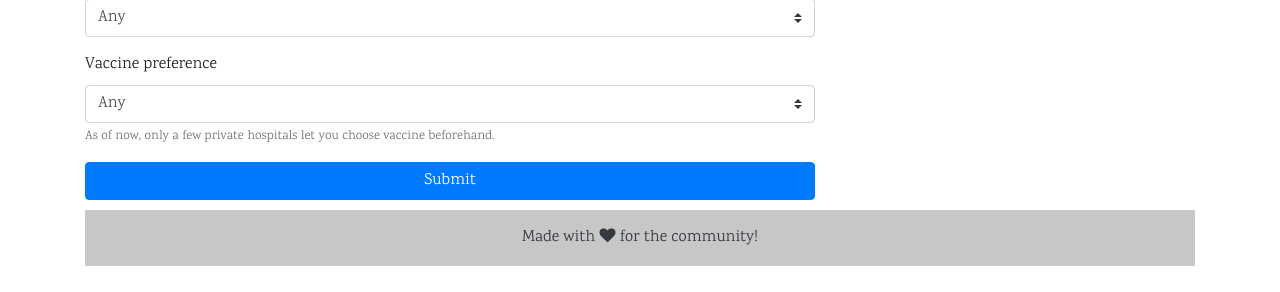
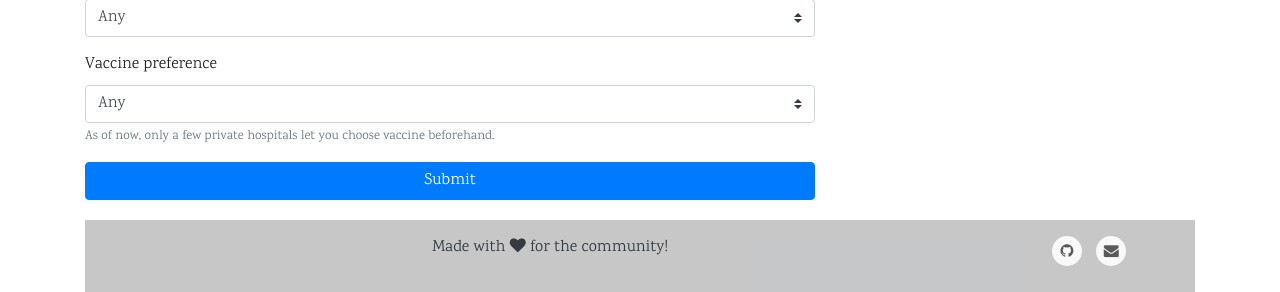
Before and after one commit to return007/bookmycovidshot, a Flask app: page / in a window 1280 px wide. Shown: the part 1288-1580 px from the top of the page. Before the commit the page ends 1554 px from the top, so only its background shows below. Run offline with Flask 2, Linux system fonts and the light colour scheme; some libraries are stand-ins or nearby versions.

Commit message:
More beauty fixes

```diff
--- a/bookmycovidshot/send_email.py
+++ b/bookmycovidshot/send_email.py
@@ -12,7 +12,7 @@ def send_email_update(shot_details, to_email):
     body = (
         '<h3>Hi user,</h3>'
         '<p style="font-size: 14px">We have found the following vaccine available per your preferences. Please refer to the following table:</p>'
-        '<table style="font-size: 14px; border: 1px solid black; border-collapse: collapse; width: 50%;">'
+        '<table style="font-size: 14px; border: 1px solid black; border-collapse: collapse; width: 80%;">'
         '<tr style="border: 1px solid black;">'
         '<th style="border: 1px solid black; padding: 5px;">S. No.</th>'
         '<th style="border: 1px solid black; padding: 5px;">Center Name</th>'
--- a/bookmycovidshot/templates/alert_success.html
+++ b/bookmycovidshot/templates/alert_success.html
@@ -20,7 +20,7 @@
     {% include 'navbar.html' %}
     <div class="row" id="alert-success">
         <div class="col-md-12">
-            <h2>Hi {{username}},</h2>
+            <h2>Hi {{username}},</h2><br>
             <h6>
                 We have taken a note of your preference and will keep you posted when the vaccine next arrives.
                 We wish you and your loved ones a great health. Hope you get vaccinated timely!
@@ -29,6 +29,8 @@
             <br>
             <h6>Your caring buddies,</h6>
             <h6>@BookMyCovidShot</h6>
+            <h6><a href="mailto:bookmycovid19shot@gmail.com">bookmycovid19shot@gmail.com</a></h6>
+            <h6><a href="http://bookmycovidshot.com">http://bookmycovidshot.com</a></h6>
         </div>
     </div>
     {% include 'footer.html' %}
--- a/bookmycovidshot/templates/common_assets.html
+++ b/bookmycovidshot/templates/common_assets.html
@@ -17,8 +17,81 @@
 
 <style>
 footer {
-    margin-top: 10px;
+    margin-top: 20px;
     flex-shrink: none;
+}
+footer a {
+    color: #fff;
+    font-size: 14px;
+    transition-duration: 0.2s;
+}
+footer a:hover {
+    color: #FA944B;
+    text-decoration: none;
+}
+footer ul.social-network {
+    list-style: none;
+    display: inline;
+    margin-left: 0 !important;
+    padding: 0;
+}
+footer .footer-middle {
+    background-color: rgba(0, 0, 0, 0.2);
+}
+footer ul.social-network li {
+    display: inline;
+    margin: 0 5px;
+}
+footer .social-network a.ico-github:hover {
+    background-color: #a5a5a5;
+}
+footer .social-network a.ico-mail:hover {
+    background-color: #d48011;
+}
+footer .social-network a.ico-github:hover i, .social-network a.ico-mail:hover i {
+    color: #fff;
+}
+footer .social-network a.socialIcon:hover, .socialHoverClass {
+    color: #44BCDD;
+}
+footer .social-circle li a {
+    display: inline-block;
+    position: relative;
+    margin: 0 auto 0 auto;
+    -moz-border-radius: 50%;
+    -webkit-border-radius: 50%;
+    border-radius: 50%;
+    text-align: center;
+    width: 30px;
+    height: 30px;
+    font-size: 15px;
+}
+footer .social-circle li i {
+    margin: 0;
+    line-height: 30px;
+    text-align: center;
+}
+footer .social-circle li a:hover i, .triggeredHover {
+    -moz-transform: rotate(360deg);
+    -webkit-transform: rotate(360deg);
+    -ms--transform: rotate(360deg);
+    transform: rotate(360deg);
+    -webkit-transition: all 0.2s;
+    -moz-transition: all 0.2s;
+    -o-transition: all 0.2s;
+    -ms-transition: all 0.2s;
+    transition: all 0.2s;
+}
+footer .social-circle i {
+    color: #595959;
+    -webkit-transition: all 0.8s;
+    -moz-transition: all 0.8s;
+    -o-transition: all 0.8s;
+    -ms-transition: all 0.8s;
+    transition: all 0.8s;
+}
+footer .social-network a {
+    background-color: #F9F9F9;
 }
 * {
     font-family: 'Karma';
--- a/bookmycovidshot/templates/footer.html
+++ b/bookmycovidshot/templates/footer.html
@@ -1,5 +1,17 @@
-<footer class="bg-light text-center text-lg-start">
-    <div class="text-center text-dark p-3" style="background-color: rgba(0, 0, 0, 0.2);">
-        <span>Made with <i class="fa fa-heart" aria-hidden="true"></i> for the community!</span>
+<footer class="bg-light text-center text-lg-start mainfooter" role="contentinfo">
+    <div class="footer-middle p-3 text-dark">
+    <div class="container">
+        <div class="row">
+            <div class="col-md-10">
+                <p class="text-center">Made with <i class="fa fa-heart" aria-hidden="true"></i> for the community!</p>
+            </div>
+            <div class="col-md-2" style="text-align: center">
+                <ul class="social-network social-circle">
+                    <li><a href="https://github.com/return007/bookmycovidshot" class="ico-github" title="GitHub"><i class="fa fa-github"></i></a></li>
+                    <li><a href="mailto:bookmycovid19shot@gmail.com" class="ico-mail" title="Mail"><i class="fa fa-envelope"></i></a></li>
+                </ul>
+            </div>
+        </div>
+    </div>
     </div>
 </footer>
```
